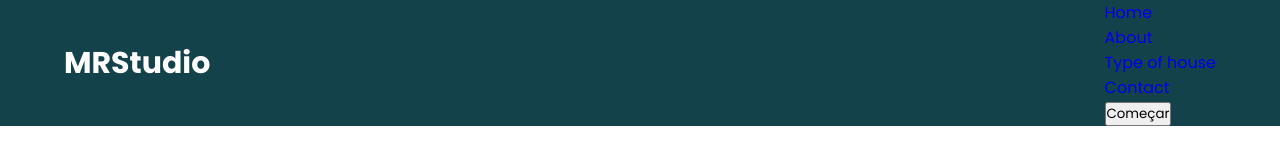
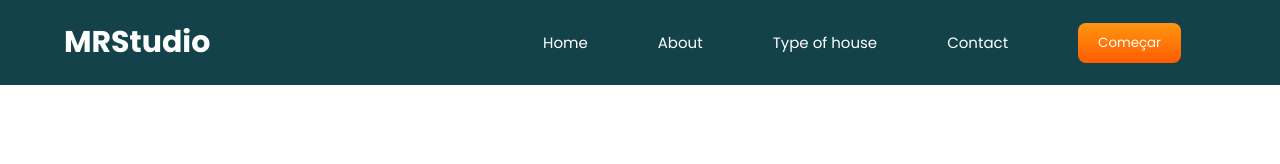
Before and after one commit to danilojduarte/WebSiteResponsivo, a plain HTML site: page index.html in a window 1280 px wide. Drawn offline with Linux system fonts and the light colour scheme.

Commit message:
Header finalizado e estilizado

```diff
--- a/css/style.css
+++ b/css/style.css
@@ -29,6 +29,14 @@
     padding: 0 5%;
     margin: 0 auto;
 }
+.btn-gradient {
+    padding: 10px 20px;
+    color: var(--color-white);
+    border: none;
+    border-radius: 8px;
+    cursor: pointer;
+    background-image: var(--degrade-btn);
+}
 
 /* Classes do site */
 
@@ -36,6 +44,7 @@ nav {
     display: flex;
     justify-content: space-between;
     align-items: center;
+    padding: 20px 0;
 }
 
 .logo a {
@@ -45,5 +54,17 @@ nav {
 }
 
 .ul {
+    display: flex;
+    align-items: center;
+}
 
+.ul li {
+    margin: 0 35px;
+    font-size: 15px;
 }
+
+.ul li a {
+    color: var(--color-white);
+}
+
+.
```
